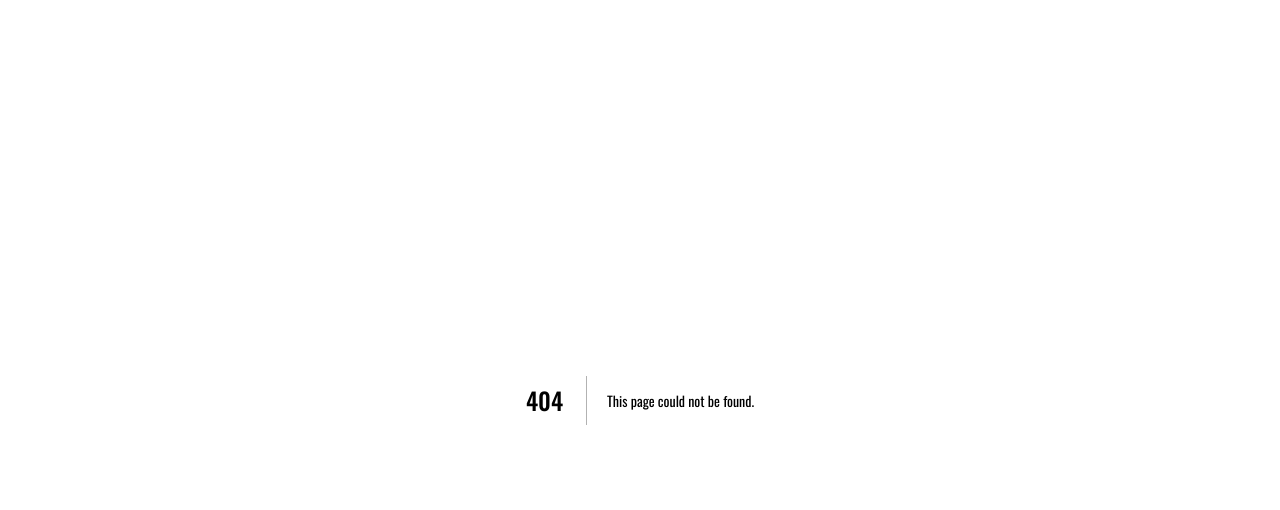
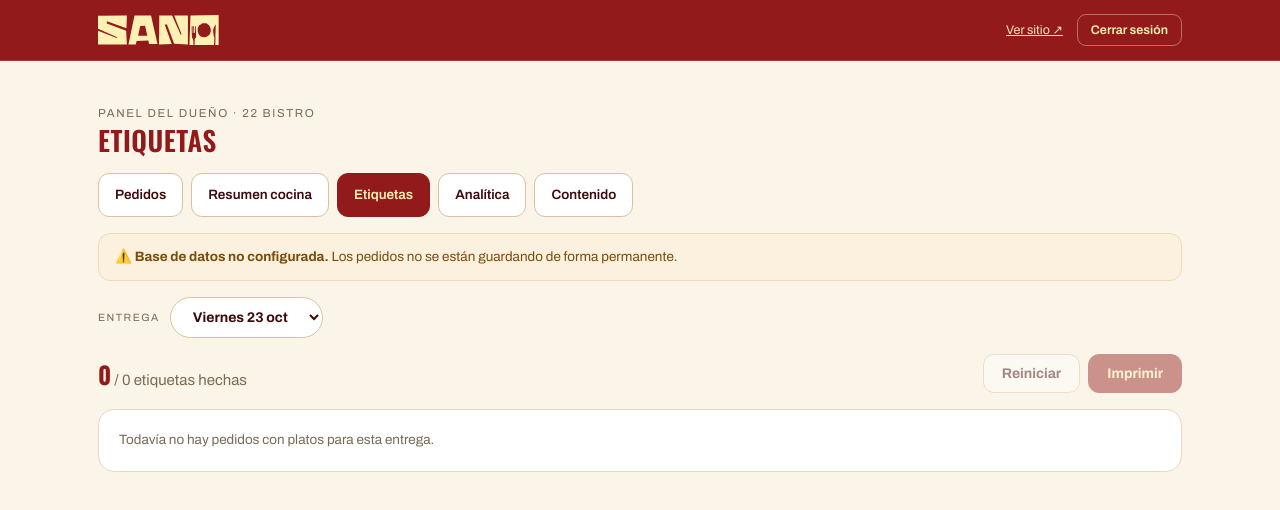
Before and after one commit to matiaslirman/SANO, a Next.js app: page /admin/etiquetas in a window 1280 px wide. Before the commit this address had no page. Shown: the top 510 px of the page. Built offline with nearby package versions, Linux system fonts and the light colour scheme.

Commit message:
Admin: ventana Etiquetas (resumen grande por cliente con checkbox)
Co-Authored-By: Claude Sonnet 5.5 <noreply@anthropic.com>
Claude-Session: https://claude.ai/code/session_01P7MCPPY55ucudREhK1EBiQ

```diff
--- a/app/admin/admin.css
+++ b/app/admin/admin.css
@@ -142,3 +142,42 @@
 .dsel-k{font-size:10.5px;letter-spacing:.14em;text-transform:uppercase;color:var(--muted)}
 .dsel-sel{border:1px solid var(--line-strong);background:#fff;color:var(--bordo-ink);border-radius:999px;padding:11px 18px;font-family:var(--body);font-weight:700;font-size:14px;cursor:pointer;min-width:0;max-width:100%}
 .dsel-sel:focus-visible{outline:2px solid var(--bordo);outline-offset:2px}
+
+/* ============ ETIQUETAS ============ */
+.etq-bar{display:flex;align-items:center;justify-content:space-between;gap:12px;flex-wrap:wrap;margin-top:16px}
+.etq-prog{font-size:15px;color:var(--muted)}
+.etq-prog b{font-family:var(--disp);font-size:1.5rem;color:var(--bordo)}
+.etq-actions{display:flex;gap:8px}
+.etq-btn{border:1px solid var(--bordo);background:var(--bordo);color:var(--crema);border-radius:11px;padding:11px 18px;font-family:var(--body);font-weight:700;font-size:14px;cursor:pointer}
+.etq-btn.ghost{background:#fff;color:var(--bordo-ink);border-color:var(--line-strong)}
+.etq-btn:disabled{opacity:.45;cursor:default}
+.etq-list{display:grid;grid-template-columns:repeat(auto-fill,minmax(340px,1fr));gap:14px;margin-top:16px}
+.etq-card{background:#fff;border:1px solid var(--line);border-radius:16px;padding:18px 20px;break-inside:avoid}
+.etq-card.all-done{opacity:.55}
+.etq-name{font-family:var(--disp);font-size:2rem;line-height:1.1;text-transform:uppercase;letter-spacing:.02em;color:var(--bordo);margin:0 0 10px;padding-bottom:10px;border-bottom:2px solid var(--line)}
+.etq-card.all-done .etq-name{text-decoration:line-through}
+.etq-lines{list-style:none;margin:0;padding:0}
+.etq-line{display:flex;align-items:center;gap:12px;padding:10px 0;cursor:pointer;font-size:1.3rem;line-height:1.25;color:var(--ink)}
+.etq-line input{position:absolute;opacity:0;pointer-events:none}
+.etq-box{width:34px;height:34px;flex:0 0 auto;border:2px solid var(--line-strong);border-radius:9px;background:#fff;color:#fff;font-weight:700;font-size:20px;display:grid;place-items:center}
+.etq-line input:focus-visible + .etq-box{outline:2px solid var(--bordo);outline-offset:2px}
+.etq-qty{font-family:var(--disp);font-weight:700;color:var(--bordo);min-width:2.2ch}
+.etq-dish{font-weight:600}
+.etq-line.done{opacity:.6}
+.etq-line.done .etq-dish,.etq-line.done .etq-qty{text-decoration:line-through}
+.etq-line.done .etq-box{background:var(--ok);border-color:var(--ok)}
+@media (max-width:640px){
+  .etq-list{grid-template-columns:1fr}
+  .etq-name{font-size:1.7rem}
+  .etq-line{font-size:1.15rem}
+}
+@media print{
+  .admin{background:#fff}
+  .admin-top,.admin-head,.tabs,.warn-banner,.no-print{display:none !important}
+  .admin .wrap{padding:0}
+  .etq-list{display:block;margin:0}
+  .etq-card{border:0;border-bottom:1px dashed #999;border-radius:0;padding:10px 0;opacity:1 !important}
+  .etq-card.all-done .etq-name,.etq-line.done .etq-dish,.etq-line.done .etq-qty{text-decoration:none}
+  .etq-line.done{opacity:1}
+  .etq-line.done .etq-box{background:#fff;border-color:var(--line-strong);color:transparent}
+}
--- /dev/null
+++ b/app/admin/etiquetas/page.tsx
@@ -0,0 +1,26 @@
+import { AdminShell } from "@/components/admin/AdminShell";
+import { EtiquetasView } from "@/components/admin/EtiquetasView";
+import { store, isPersistent } from "@/lib/store";
+import { getCycleWindows } from "@/lib/windows";
+
+export const dynamic = "force-dynamic";
+
+export default async function EtiquetasPage() {
+  const orders = await store.listOrders();
+  const settings = await store.getSettings();
+  const event = await store.getEvent();
+  const cycleWindows = getCycleWindows(settings.menuPublishedAt).map((w) => ({ id: w.id, label: w.shortLabel }));
+  const hasEventOrders = orders.some((o) => o.eventId);
+  const eventTab = event.active || hasEventOrders ? { label: event.title } : null;
+
+  return (
+    <AdminShell active="etiquetas" title="Etiquetas">
+      {!isPersistent() && (
+        <div className="warn-banner">
+          ⚠️ <b>Base de datos no configurada.</b> Los pedidos no se están guardando de forma permanente.
+        </div>
+      )}
+      <EtiquetasView initial={{ orders, cycleWindows, event: eventTab }} />
+    </AdminShell>
+  );
+}
--- a/components/admin/AdminShell.tsx
+++ b/components/admin/AdminShell.tsx
@@ -2,7 +2,7 @@ import Link from "next/link";
 import { Wordmark } from "@/lib/brand";
 import { LogoutButton } from "./LogoutButton";
 
-type Tab = "pedidos" | "cocina" | "analitica" | "contenido";
+type Tab = "pedidos" | "cocina" | "etiquetas" | "analitica" | "contenido";
 
 export function AdminShell({
   active,
@@ -16,6 +16,7 @@ export function AdminShell({
   const tabs: { id: Tab; label: string; href: string }[] = [
     { id: "pedidos", label: "Pedidos", href: "/admin/pedidos" },
     { id: "cocina", label: "Resumen cocina", href: "/admin/cocina" },
+    { id: "etiquetas", label: "Etiquetas", href: "/admin/etiquetas" },
     { id: "analitica", label: "Analítica", href: "/admin/analitica" },
     { id: "contenido", label: "Contenido", href: "/admin/contenido" },
   ];
--- /dev/null
+++ b/components/admin/EtiquetasView.tsx
@@ -0,0 +1,148 @@
+"use client";
+
+import { useCallback, useEffect, useMemo, useState } from "react";
+import type { Order } from "@/lib/types";
+import type { WinOpt } from "./WindowTabs";
+import { DaySelect, type DayOpt } from "./DaySelect";
+
+interface Data {
+  orders: Order[];
+  cycleWindows: WinOpt[];
+  event: { label: string } | null;
+}
+
+const shortWinLabel = (label: string) => label.replace(/^Entrega\s+/i, "");
+const storeKey = (scope: string) => `sano:etiquetas:${scope}`;
+
+/** Una línea = un plato de un pedido: "3× Milanesa" para "Diego". */
+const lineKey = (o: Order, dish: string) => `${o.id}|${dish}`;
+
+export function EtiquetasView({ initial }: { initial: Data }) {
+  const [orders, setOrders] = useState<Order[]>(initial.orders);
+  const [sel, setSel] = useState<string>(initial.cycleWindows[0]?.id || (initial.event ? "event" : ""));
+  const [done, setDone] = useState<Record<string, number>>({}); // key -> cantidad tachada
+
+  const refetch = useCallback(async () => {
+    try {
+      const r = await fetch("/api/orders", { cache: "no-store" });
+      if (!r.ok) return;
+      const d = await r.json();
+      if (Array.isArray(d.orders)) setOrders(d.orders);
+    } catch {
+      /* silencioso */
+    }
+  }, []);
+  useEffect(() => {
+    const id = setInterval(refetch, 20000);
+    return () => clearInterval(id);
+  }, [refetch]);
+
+  // Lo tachado se recuerda en este navegador (por entrega) para no perderlo al recargar.
+  useEffect(() => {
+    try {
+      const raw = localStorage.getItem(storeKey(sel));
+      setDone(raw ? JSON.parse(raw) : {});
+    } catch {
+      setDone({});
+    }
+  }, [sel]);
+  const persist = (next: Record<string, number>) => {
+    setDone(next);
+    try {
+      localStorage.setItem(storeKey(sel), JSON.stringify(next));
+    } catch {
+      /* sin storage: solo en memoria */
+    }
+  };
+
+  const options = useMemo<DayOpt[]>(() => {
+    const o: DayOpt[] = initial.cycleWindows.map((w) => ({ id: w.id, label: shortWinLabel(w.label) }));
+    if (initial.event) o.push({ id: "event", label: `★ ${initial.event.label}` });
+    return o;
+  }, [initial.cycleWindows, initial.event]);
+
+  const customers = useMemo(() => {
+    const scoped = sel === "event" ? orders.filter((o) => o.eventId) : orders.filter((o) => o.windowId === sel && !o.eventId);
+    return scoped
+      .filter((o) => o.dishes.some((d) => d.qty > 0))
+      .sort((a, b) => a.customerName.localeCompare(b.customerName, "es") || a.seq - b.seq);
+  }, [orders, sel]);
+
+  // Se considera hecha una línea solo si lo tachado coincide con la cantidad actual
+  // (si el cliente sube la cantidad, reaparece sin tachar).
+  const isDone = (o: Order, d: { name: string; qty: number }) => done[lineKey(o, d.name)] === d.qty;
+  const toggle = (o: Order, d: { name: string; qty: number }) => {
+    const k = lineKey(o, d.name);
+    const next = { ...done };
+    if (isDone(o, d)) delete next[k];
+    else next[k] = d.qty;
+    persist(next);
+  };
+
+  const totals = useMemo(() => {
+    let lines = 0;
+    let ready = 0;
+    for (const o of customers)
+      for (const d of o.dishes) {
+        if (d.qty <= 0) continue;
+        lines++;
+        if (done[lineKey(o, d.name)] === d.qty) ready++;
+      }
+    return { lines, ready };
+  }, [customers, done]);
+
+  return (
+    <>
+      <div className="wtabs no-print">
+        <DaySelect options={options} value={sel} onChange={setSel} />
+      </div>
+
+      <div className="etq-bar no-print">
+        <div className="etq-prog">
+          <b className="tnum">{totals.ready}</b> / {totals.lines} etiquetas hechas
+        </div>
+        <div className="etq-actions">
+          <button type="button" className="etq-btn ghost" onClick={() => persist({})} disabled={totals.ready === 0}>
+            Reiniciar
+          </button>
+          <button type="button" className="etq-btn" onClick={() => window.print()} disabled={customers.length === 0}>
+            Imprimir
+          </button>
+        </div>
+      </div>
+
+      {customers.length === 0 ? (
+        <div className="otable" style={{ marginTop: 16 }}>
+          <div className="empty" style={{ padding: 20 }}>Todavía no hay pedidos con platos para esta entrega.</div>
+        </div>
+      ) : (
+        <div className="etq-list">
+          {customers.map((o) => {
+            const lines = o.dishes.filter((d) => d.qty > 0);
+            const allDone = lines.every((d) => isDone(o, d));
+            return (
+              <section className={`etq-card${allDone ? " all-done" : ""}`} key={o.id}>
+                <h2 className="etq-name">{o.customerName}</h2>
+                <ul className="etq-lines">
+                  {lines.map((d) => {
+                    const on = isDone(o, d);
+                    return (
+                      <li key={d.name}>
+                        <label className={`etq-line${on ? " done" : ""}`}>
+                          <input type="checkbox" checked={on} onChange={() => toggle(o, d)} />
+                          <span className="etq-box" aria-hidden="true">{on ? "✓" : ""}</span>
+                          <span className="etq-qty tnum">{d.qty}×</span>
+                          <span className="etq-dish">{d.name}</span>
+                        </label>
+                      </li>
+                    );
+                  })}
+                </ul>
+              </section>
+            );
+          })}
+        </div>
+      )}
+    </>
+  );
+}
```
